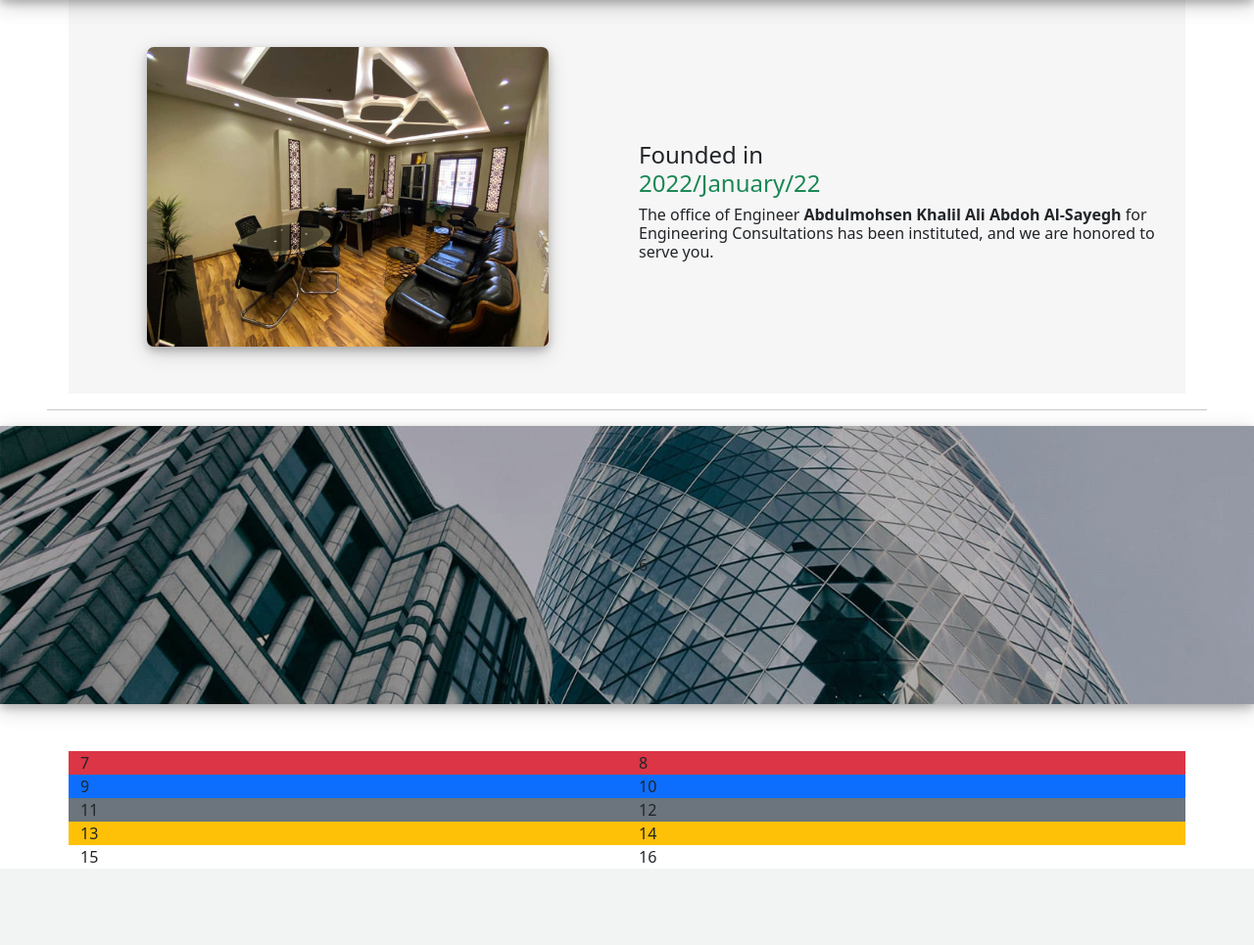
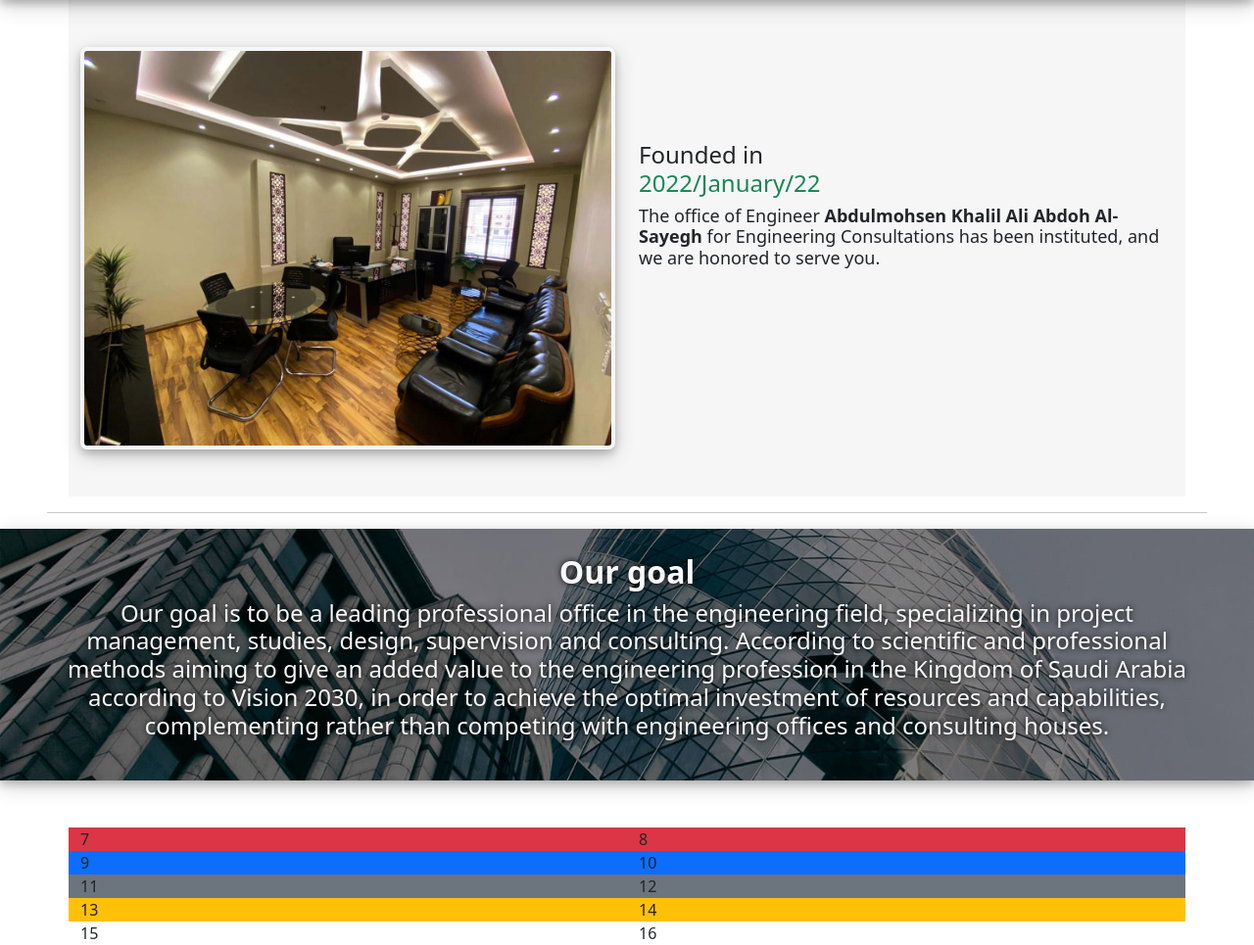
Before and after one commit to DoomyD/WebServer_Office, a Django app: page / in a window 1280 px wide. Shown: the part 64-1029 px from the top of the page at 98% size. Before the commit the page ends 951 px from the top, so only its background shows below. Run offline with Django 4.2, Linux system fonts and the light colour scheme; some libraries are stand-ins or nearby versions.

Commit message:
Done Adding "Our Goal Article/Bar"

```diff
--- a/WebServer_Office/templates/main_page.html
+++ b/WebServer_Office/templates/main_page.html
@@ -5,39 +5,59 @@
     <div class="container establishment-date-container py-5">
         <div class="row">
             <div class="col-md-6 text-end">
-                <img src="{% static 'Webserver_Office/main_page/indoor/5.jpg'%}" class="m-auto w-75 img_trans" alt="inner office">
+                <img src="{% static 'Webserver_Office/main_page/indoor/5.jpg'%}" class="m-auto p-1 w-100 img_trans" alt="inner office">
                 </div>
             <div class="col-md-6 text-center text-md-start">
-                <h4 class="pt-5 mt-5">Founded in <br/> <span class="text-success">2022/January/22</span> </h4>
-                <p class="display-6" style="font-size: medium">The office of Engineer <span class="fw-bold">Abdulmohsen Khalil Ali Abdoh Al-Sayegh</span> for Engineering Consultations has been instituted, and we are honored to serve you.</p>
+                <h4 class="pt-3 pt-sm-5 mt-3 mt-sm-5" >Founded in <br/> <span class="text-success">2022/January/22</span> </h4>
+                <p class="display-6" style="font-size: large">The office of Engineer <span class="fw-bold">Abdulmohsen Khalil Ali Abdoh Al-Sayegh</span> for Engineering Consultations has been instituted, and we are honored to serve you.</p>
             </div>
         </div>
     </div>
 
     <hr class="mx-5">
-    <article class="our-goal-article mb-5">
-        <div class="container our-goal-container m-0 p-0" >
+    <article class="our-goal-article mb-5 justify-content-center">
+{#        <div class="container our-goal-container m-0 p-0" >#}
             <div class="row">
 {#                <img src="{% static "Webserver_Office/main_page/buildings/168.jpg" %}" alt="our_goal_bg_img" style="background-size: cover;">#}
-                <div class="col">5</div>
-                <div class="col">6</div>
+                <div class="col text-center text-light ">
+                    <h1 class="display-6 fw-bold">Our goal</h1>
+                    <p class="display-6">Our goal is to be a leading professional office in the engineering field,
+                        specializing in project management, studies, design, supervision and consulting.
+                        According to scientific and professional methods aiming to give an added value to the engineering profession
+                        in the Kingdom of Saudi Arabia according to Vision 2030, in order to achieve the optimal investment of resources and capabilities,
+                        complementing rather than competing with engineering offices and consulting houses.
+                    </p>
+                </div>
+
             </div>
-        </div>
+{#        </div>#}
     </article>
 <style>
 .our-goal-article{
     background-color: #0f5132;
     background-image: linear-gradient(
-          rgba(0, 0, 0, 0.3),
-          rgba(0, 0, 0, 0.3)
-        ),url("{% static 'Webserver_Office/main_page/buildings/168.jpg' %}");
-    padding: 130px;
+          rgba(0, 0, 0, 0.5),
+          rgba(0, 0, 0, 0.5)
+        ),url("{% static 'Webserver_Office/main_page/backgrounds/168.jpg' %}");
+    padding: 60px 30px;
+
     background-position: center;
     background-repeat: no-repeat;
     background-size: cover;
     box-shadow: 0 4px 8px 0 rgba(0, 0, 0, 0.2), 0 6px 20px 0 rgba(0, 0, 0, 0.19);
+    text-shadow: 0 0 6px #000000;
 }
-</style>
+.our-goal-article p{font-size: large}
+@media (min-width: 576px)
+    {
+        .our-goal-article{
+            padding: 2vw 5vw
+        }
+        .our-goal-article h1{font-size: xx-large}
+        .our-goal-article p{font-size: x-large}
+
+    }
+</style> {% comment %}our goal article style{% endcomment %}
 
     <div class="container bg-danger">
         <div class="row">
--- a/static/DoomyDe/css/main.css
+++ b/static/DoomyDe/css/main.css
@@ -27,20 +27,11 @@
 .establishment-date-container{
     background-color: #00000009;
 }
-.our-goal-container{
-
-}
-.our-goal-container .row img{
-    /*position: absolute;*/
-
-}
-.our-goal-article{
-
-}
 .img_trans:hover{
     opacity: 0.9;
 }
 /*End Defaults*/
+
 
 
 /*Custom Width*/
@@ -69,5 +60,9 @@
 
 /* Medium Width: 768px */
 @media only screen and (max-width: 768px){
-
+    html, body
+    {
+    width: auto !important;
+    overflow-x: hidden !important;
+    }
 }
--- a/templates/base.html
+++ b/templates/base.html
@@ -4,7 +4,7 @@
 {% block html-top %}{% endblock %}
 <head>
     <meta charset="UTF-8">
-    <meta name="viewport" content="width=device-width, initial-scale=1.0, shrink-to-fit=no">
+    <meta name="viewport" content="width=device-width, initial-scale=1.0, shrink-to-fit=yes">
     <title>AKS-Engineering Consulting Office</title>
     {% block head-top %}{% endblock %}
 {#    global stylesheets & javascripts#}
```
Also changed, not shown: WebServer_Office/static/Webserver_Office/main_page/backgrounds/168.jpg (renamed from WebServer_Office/static/Webserver_Office/main_page/buildings/168.jpg), WebServer_Office/static/Webserver_Office/main_page/backgrounds/28.jpg (added).
